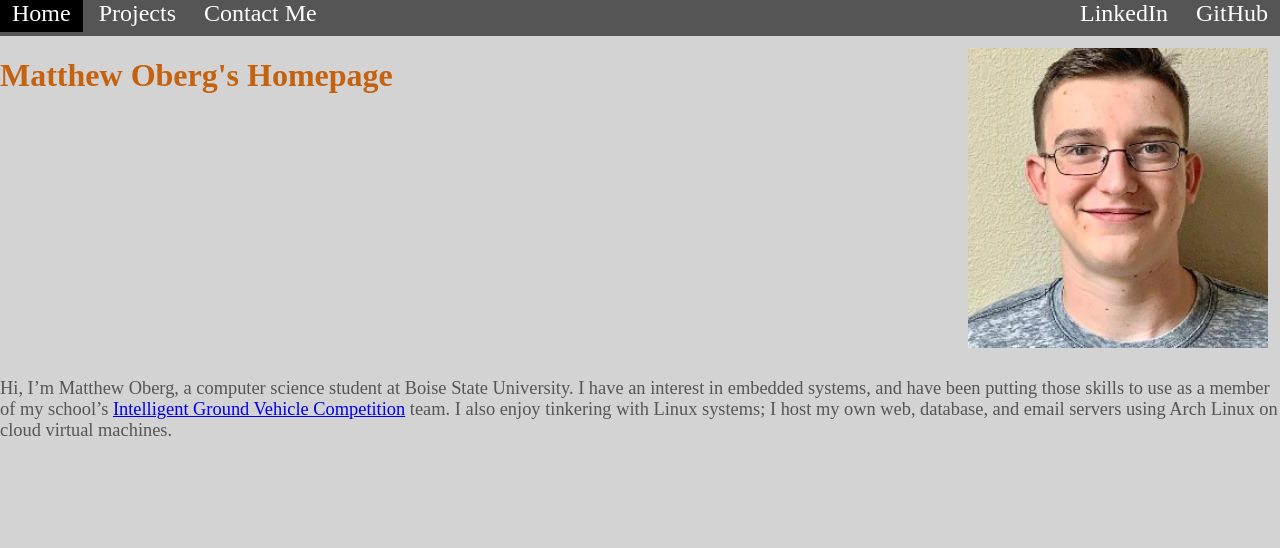
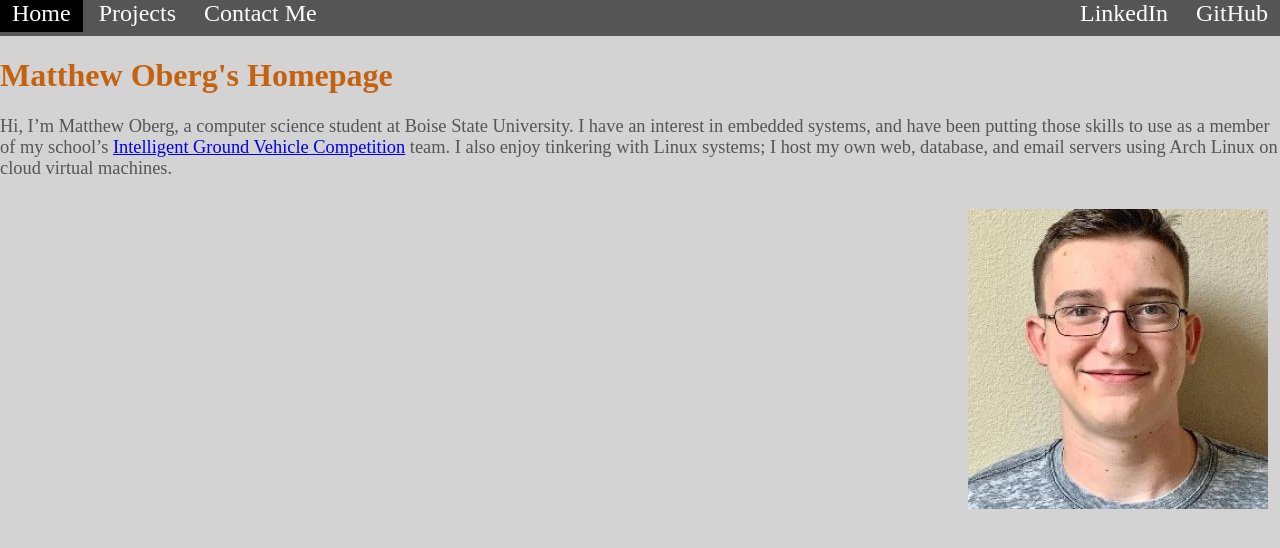
Before and after one commit to matthew-oberg/oberg.us, a PHP site: page / in a window 1280 px wide. Shown: the top 548 px of the page. Run offline with PHP 8.4, Linux system fonts and the light colour scheme.

Commit message:
Added divs to fix alignment

```diff
--- a/index.html
+++ b/index.html
@@ -16,13 +16,17 @@
             </span>
         </div>
         <div id="intro">
+            <div id="intro-left">
                 <h1 id="intro-h">Matthew Oberg's Homepage</h1>
-            <img id="intro-image" src="/images/portrait.jpg" alt="Matthew"/>
                 <p id="intro-p">
                 Hi, I’m Matthew Oberg, a computer science student at Boise State University.
                 I have an interest in embedded systems, and have been putting those skills to use as a member of my school’s <a href="http://www.igvc.org" target="_blank">Intelligent Ground Vehicle Competition</a> team.
                 I also enjoy tinkering with Linux systems; I host my own web, database, and email servers using Arch Linux on cloud virtual machines.
                 </p>
             </div>
+            <div id="intro-right">
+                <img id="intro-image" src="/images/portrait.jpg" alt="Matthew"/>
+            </div>
+        </div>
     </body>
 </html>
--- a/style.css
+++ b/style.css
@@ -32,22 +32,24 @@ body {
 #intro {
 }
 
+#intro-left {
+    float: left;
+}
+
+#intro-right {
+    float: right;
+}
+
 #intro-h {
-    float: left;
     font-size: 2em;
-    clear: left;
 }
 
 #intro-p {
-    float: left;
     font-size: 1.15em;
-    clear: left;
 }
 
 #intro-image {
-    float: right;
     margin: 0.75em;
-    clear: right;
 }
 
 h1 {
```
Lines whose indentation alone changed are shown as unchanged.
